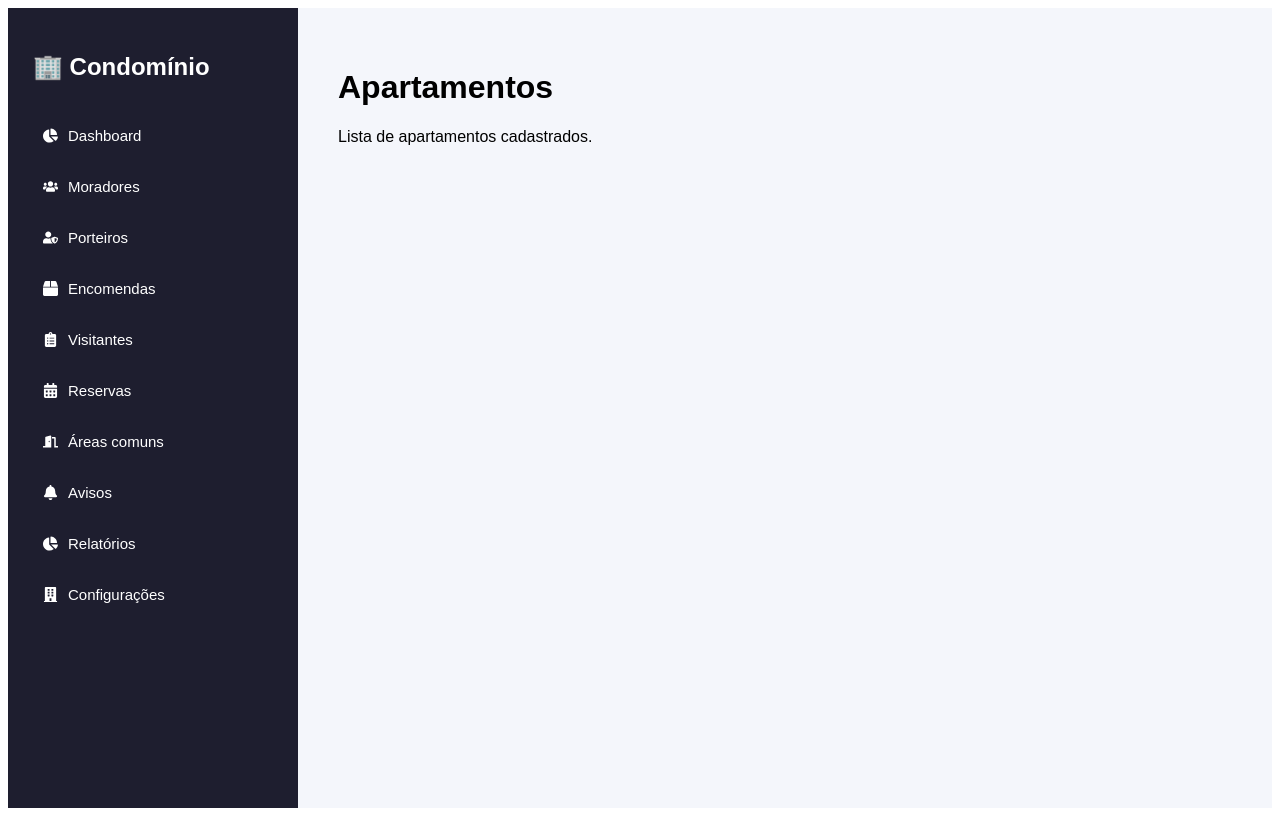
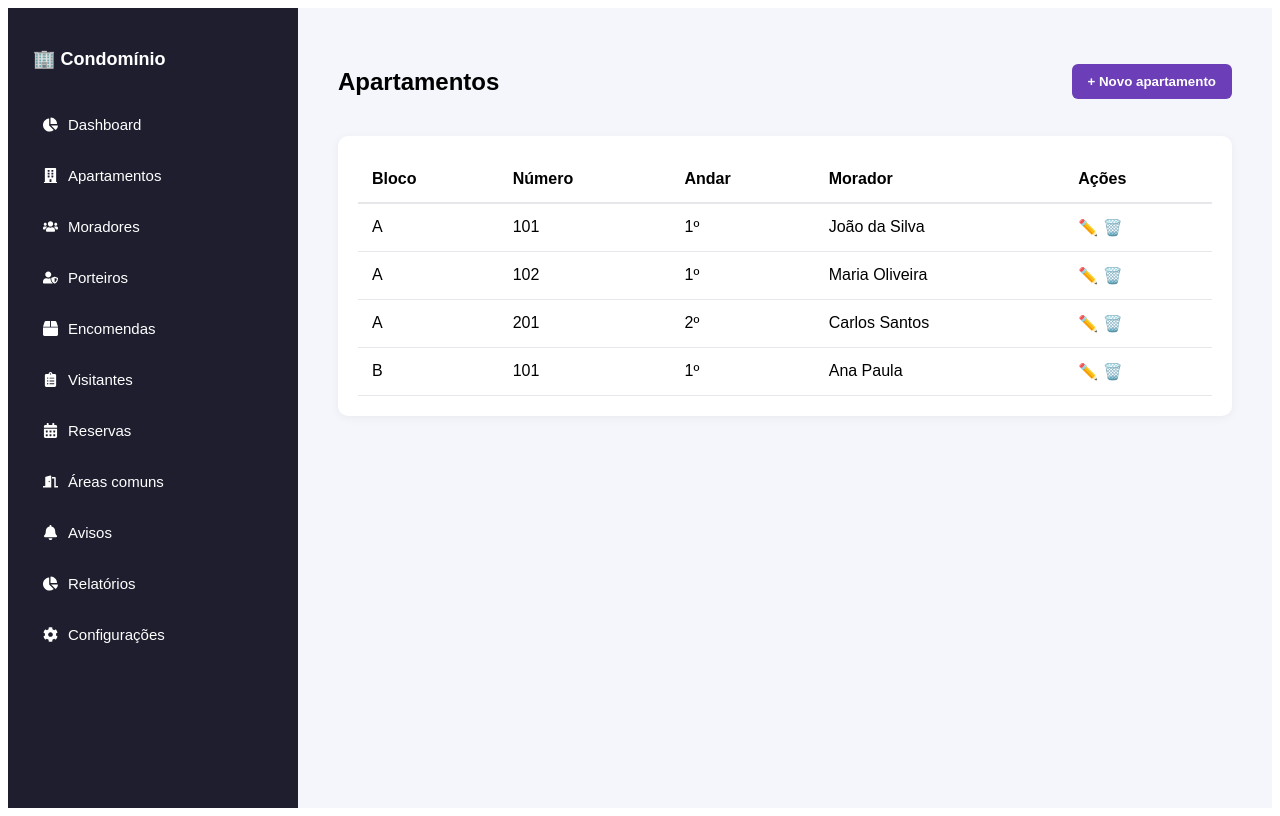
Before and after one commit to filipespecter/projetocondominio, a React (Vite) app: page /dashboard/apartamentos in a window 1280 px wide. Built offline with nearby package versions, Linux system fonts and the light colour scheme.

Commit message:
Atualização

```diff
--- a/src/App.jsx
+++ b/src/App.jsx
@@ -4,7 +4,7 @@ import { FaUserShield } from "react-icons/fa";
 import { FaBuilding } from "react-icons/fa";
 import { FaUser } from "react-icons/fa";
 
-import { BrowserRouter, Routes, Route, useNavigate } from "react-router-dom";
+import { BrowserRouter, Routes, Route, useNavigate, Navigate } from "react-router-dom";
 
 import Login from "./pages/Login";
 
@@ -94,7 +94,11 @@ function App() {
         <Route path="/login/:tipo" element={<Login />} />
 
         {/* ÁREA DO SISTEMA */}
+
         <Route path="/dashboard" element={<DashboardLayout />}>
+
+          {/* REDIRECIONAMENTO AUTOMÁTICO */}
+          <Route index element={<Navigate to="sindico" />} />
 
           {/* DASHBOARD */}
           <Route path="sindico" element={<DashboardSindico />} />
@@ -112,7 +116,6 @@ function App() {
 
           <Route path="encomendas" element={<Encomendas />} />
 
-          {/* ESTA ROTA FALTAVA */}
           <Route path="reservas" element={<Reservas />} />
 
           <Route path="areas-comuns" element={<AreasComuns />} />
--- a/src/layout/DashboardLayout.jsx
+++ b/src/layout/DashboardLayout.jsx
@@ -9,7 +9,8 @@ import {
   FaCalendarAlt,
   FaDoorOpen,
   FaClipboardList,
-  FaBuilding
+  FaBuilding,
+  FaCog
 } from "react-icons/fa";
 
 function DashboardLayout() {
@@ -28,6 +29,10 @@ function DashboardLayout() {
           <FaChartPie /> Dashboard
         </Link>
 
+        <Link style={styles.menuItem} to="/dashboard/apartamentos">
+          <FaBuilding /> Apartamentos
+        </Link>
+
         <Link style={styles.menuItem} to="/dashboard/moradores">
           <FaUsers /> Moradores
         </Link>
@@ -44,12 +49,10 @@ function DashboardLayout() {
           <FaClipboardList /> Visitantes
         </Link>
 
-        {/* RESERVAS */}
         <Link style={styles.menuItem} to="/dashboard/reservas">
           <FaCalendarAlt /> Reservas
         </Link>
 
-        {/* ÁREAS COMUNS */}
         <Link style={styles.menuItem} to="/dashboard/areas-comuns">
           <FaDoorOpen /> Áreas comuns
         </Link>
@@ -63,12 +66,12 @@ function DashboardLayout() {
         </Link>
 
         <Link style={styles.menuItem} to="/dashboard/configuracoes">
-          <FaBuilding /> Configurações
+          <FaCog /> Configurações
         </Link>
 
       </div>
 
-      {/* CONTEÚDO */}
+      {/* CONTEÚDO DO SISTEMA */}
 
       <div style={styles.content}>
         <Outlet />
@@ -99,7 +102,8 @@ const styles = {
   },
 
   logo: {
-    marginBottom: "20px"
+    marginBottom: "20px",
+    fontSize: "18px"
   },
 
   menuItem: {
--- a/src/pages/Apartamentos.jsx
+++ b/src/pages/Apartamentos.jsx
@@ -1,10 +1,269 @@
+import { useState } from "react";
+
 function Apartamentos() {
+
+  const [apartamentos, setApartamentos] = useState([
+    { bloco: "A", numero: "101", andar: "1º", morador: "João da Silva" },
+    { bloco: "A", numero: "102", andar: "1º", morador: "Maria Oliveira" },
+    { bloco: "A", numero: "201", andar: "2º", morador: "Carlos Santos" },
+    { bloco: "B", numero: "101", andar: "1º", morador: "Ana Paula" }
+  ]);
+
+  const [mostrarModal, setMostrarModal] = useState(false);
+
+  const [novoAp, setNovoAp] = useState({
+    bloco: "",
+    numero: "",
+    andar: "",
+    morador: ""
+  });
+
+  function adicionarApartamento() {
+
+    setApartamentos([...apartamentos, novoAp]);
+
+    setNovoAp({
+      bloco: "",
+      numero: "",
+      andar: "",
+      morador: ""
+    });
+
+    setMostrarModal(false);
+  }
+
   return (
+
     <div>
-      <h1>Apartamentos</h1>
-      <p>Lista de apartamentos cadastrados.</p>
+
+      {/* TOPO */}
+      <div style={styles.header}>
+
+        <h2>Apartamentos</h2>
+
+        <button
+          style={styles.button}
+          onClick={() => setMostrarModal(true)}
+        >
+          + Novo apartamento
+        </button>
+
+      </div>
+
+
+      {/* TABELA */}
+
+      <div style={styles.card}>
+
+        <table style={styles.table}>
+
+          <thead>
+
+            <tr>
+              <th style={styles.th}>Bloco</th>
+              <th style={styles.th}>Número</th>
+              <th style={styles.th}>Andar</th>
+              <th style={styles.th}>Morador</th>
+              <th style={styles.th}>Ações</th>
+            </tr>
+
+          </thead>
+
+          <tbody>
+
+            {apartamentos.map((ap, index) => (
+
+              <tr key={index}>
+
+                <td style={styles.td}>{ap.bloco}</td>
+                <td style={styles.td}>{ap.numero}</td>
+                <td style={styles.td}>{ap.andar}</td>
+                <td style={styles.td}>{ap.morador}</td>
+
+                <td style={styles.td}>
+                  ✏️ 🗑️
+                </td>
+
+              </tr>
+
+            ))}
+
+          </tbody>
+
+        </table>
+
+      </div>
+
+
+      {/* MODAL */}
+
+      {mostrarModal && (
+
+        <div style={styles.modalBackground}>
+
+          <div style={styles.modal}>
+
+            <h3>Novo apartamento</h3>
+
+            <input
+              placeholder="Bloco"
+              value={novoAp.bloco}
+              onChange={(e) =>
+                setNovoAp({ ...novoAp, bloco: e.target.value })
+              }
+              style={styles.input}
+            />
+
+            <input
+              placeholder="Número"
+              value={novoAp.numero}
+              onChange={(e) =>
+                setNovoAp({ ...novoAp, numero: e.target.value })
+              }
+              style={styles.input}
+            />
+
+            <input
+              placeholder="Andar"
+              value={novoAp.andar}
+              onChange={(e) =>
+                setNovoAp({ ...novoAp, andar: e.target.value })
+              }
+              style={styles.input}
+            />
+
+            <input
+              placeholder="Morador"
+              value={novoAp.morador}
+              onChange={(e) =>
+                setNovoAp({ ...novoAp, morador: e.target.value })
+              }
+              style={styles.input}
+            />
+
+            <div style={styles.modalButtons}>
+
+              <button
+                style={styles.saveButton}
+                onClick={adicionarApartamento}
+              >
+                Salvar
+              </button>
+
+              <button
+                style={styles.cancelButton}
+                onClick={() => setMostrarModal(false)}
+              >
+                Cancelar
+              </button>
+
+            </div>
+
+          </div>
+
+        </div>
+
+      )}
+
     </div>
+
   );
+
 }
 
+const styles = {
+
+  header: {
+    display: "flex",
+    justifyContent: "space-between",
+    alignItems: "center",
+    marginBottom: "20px"
+  },
+
+  button: {
+    backgroundColor: "#6c3eb8",
+    color: "white",
+    border: "none",
+    padding: "10px 16px",
+    borderRadius: "6px",
+    cursor: "pointer",
+    fontWeight: "bold"
+  },
+
+  card: {
+    backgroundColor: "white",
+    padding: "20px",
+    borderRadius: "10px",
+    boxShadow: "0 2px 10px rgba(0,0,0,0.05)"
+  },
+
+  table: {
+    width: "100%",
+    borderCollapse: "collapse"
+  },
+
+  th: {
+    textAlign: "left",
+    padding: "14px",
+    borderBottom: "2px solid #e5e7eb"
+  },
+
+  td: {
+    padding: "14px",
+    borderBottom: "1px solid #e5e7eb"
+  },
+
+  modalBackground: {
+    position: "fixed",
+    top: 0,
+    left: 0,
+    width: "100%",
+    height: "100%",
+    backgroundColor: "rgba(0,0,0,0.5)",
+    display: "flex",
+    alignItems: "center",
+    justifyContent: "center"
+  },
+
+  modal: {
+    backgroundColor: "white",
+    padding: "30px",
+    borderRadius: "10px",
+    width: "300px",
+    display: "flex",
+    flexDirection: "column",
+    gap: "10px"
+  },
+
+  input: {
+    padding: "8px",
+    borderRadius: "5px",
+    border: "1px solid #ccc"
+  },
+
+  modalButtons: {
+    display: "flex",
+    justifyContent: "space-between",
+    marginTop: "10px"
+  },
+
+  saveButton: {
+    backgroundColor: "#6c3eb8",
+    color: "white",
+    border: "none",
+    padding: "8px 12px",
+    borderRadius: "5px",
+    cursor: "pointer"
+  },
+
+  cancelButton: {
+    backgroundColor: "#ccc",
+    border: "none",
+    padding: "8px 12px",
+    borderRadius: "5px",
+    cursor: "pointer"
+  }
+
+};
+
 export default Apartamentos;
```
Also changed, not shown: src/layout/Header.jsx (added, +37 -0 lines), src/layout/Sidebar.jsx (added, +99 -0 lines).
